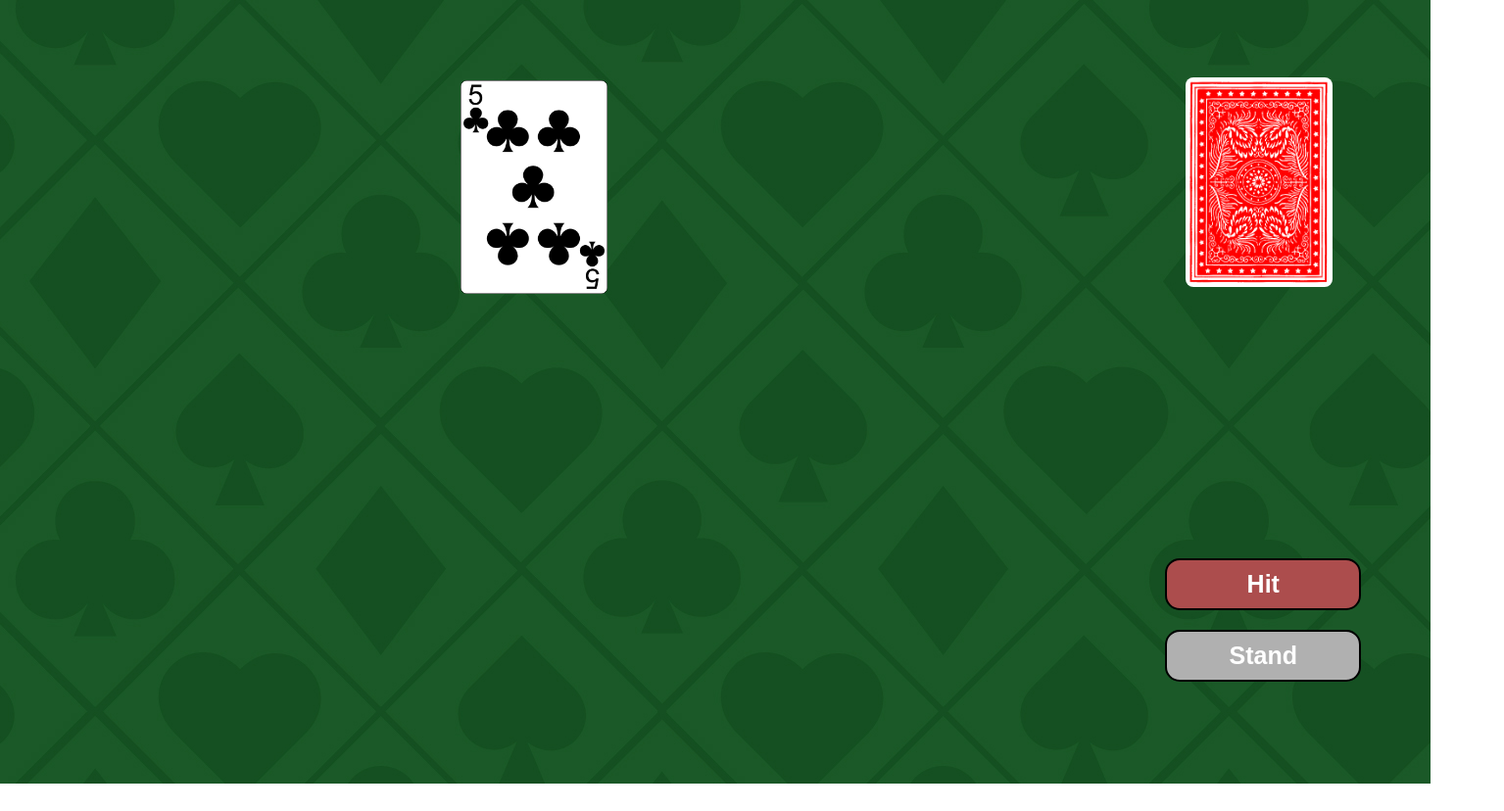
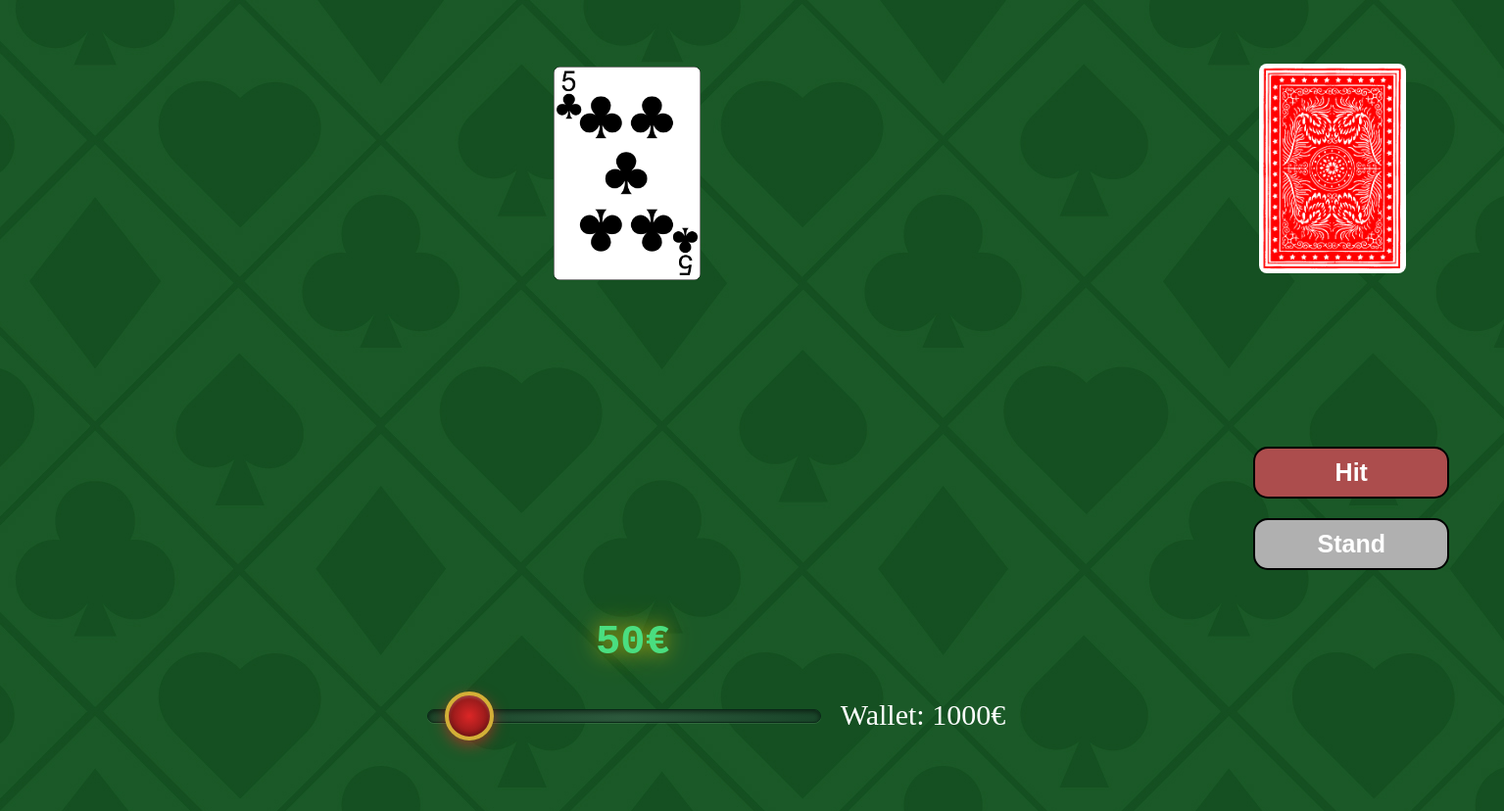
Before and after one commit to MedhoMs/bucajack, a plain HTML site: page index.html in a window 1280 px wide. Shown: the whole page at 98% size, 1535 px wide, since content can reach past the window. Before the commit the page ends 800 px from the top, so only its background shows below. Drawn offline with Linux system fonts and the light colour scheme.

Commit message:
Money system did it

```diff
--- a/index.html
+++ b/index.html
@@ -38,12 +38,20 @@
             </div>
         </main>
 
+        <div id="bet-money">
+            <p id="current-money"></p>
+            <div class="bet-value">
+                <p id="bet-amount">50€</p>
+                <input type="range" min="1" value="50" class="slider" id="money-slider">
+            </div>
+        </div>
+
         <dialog id="win-lose-dialog" >
             <div id="dialog-header"></div>
             <div id="dialog-body">
                 <p id="win-lose-text"></p>
-                <p id="money-earned"></p>
-                <button id="again">¡APOSTAR!</button>
+                <p id="money-round"></p>
+                <button id="again" autofocus>¡APOSTAR!</button>
             </div>
         </dialog>
 
--- a/main.js
+++ b/main.js
@@ -25,20 +25,53 @@ let dealerPoints = document.getElementById("dealer-points");
 let winLoseDialog = document.getElementById("win-lose-dialog");
 let dialogHeader = document.getElementById("dialog-header");
 let winLoseText = document.getElementById("win-lose-text");
-let moneyEarned = document.getElementById("money-earned");
 let againButton = document.getElementById("again");
+let moneyRound = document.getElementById("money-round");
+let moneySlider = document.getElementById("money-slider");
+let betAmount = document.getElementById("bet-amount");
+let currentMoney = document.getElementById("current-money");
 
 ////////VARIABLES////////
 
-let cardDealerId = 1;
-let cardPlayerId = 1;
+
+
+////////GLOBAL VARIABLES////////
+
+let cardDealerId = 1; //Id que incrementara a medida que el dealer saque una carta
+let cardPlayerId = 1; //Id que incrementara a medida que el jugador saque una carta
+let moneyEarned = 1000;
+currentMoney.innerHTML = `Wallet: ${moneyEarned}€`; //El dinero que tengo
+moneySlider.max = moneyEarned;
+
+////////GLOBAL VARIABLES////////
+
 
 
 ////////EVENTS////////
 
 hit.addEventListener("mouseup", hitCard);
 stand.addEventListener("mouseup", standCard);
-againButton.addEventListener("mouseup", restartRound);
+//El atributo "click" me permite usar tanto el click del raton como el ENTER para disparar el evento
+againButton.addEventListener("click", restartRound);
+
+let isDragging = false; //Boolean para comprobar si la sliding bar esta siendo pulsado, y poder usar el listener de "mousemove"
+
+moneySlider.addEventListener('mousedown', function() {
+    isDragging = true;
+});
+
+//Si "isDragging" es true, se activa lo que diga el listener que lo deberia de ser porque lo es cuando mantengo el click por el anterior listener
+moneySlider.addEventListener('mousemove', function() {
+    if (isDragging) {
+        betAmount.innerHTML = `${moneySlider.value}€`;
+    }
+});
+
+moneySlider.addEventListener('mouseup', function() {
+    if (isDragging) {
+        isDragging = false;
+    }
+});
 
 ////////EVENTS////////
 
@@ -100,6 +133,15 @@ function hitCard() {
 
     playerPoints.innerHTML = sumPlayerPoints; //Mostrarlo en pantalla
 
+    playerPoints.classList.add("get-points-animation");
+
+    setTimeout(() => {
+        playerPoints.classList.remove("get-points-animation");
+    }, 300);
+
+    //Cuando tire una carta, le quito el pointerEvents para que no se pueda cambiar la apuesta una vez hayas tirado
+    moneySlider.style.pointerEvents = "none";
+
     cardPlayerId++;
 }
 
@@ -137,6 +179,11 @@ function decidesWinner() {
         winLoseScreen(winner);
         return;
     }
+    if (playerFinalPoints === dealerFinalPoints) {
+        winner = 2;
+        winLoseScreen(winner);
+        return;
+    }
     if (playerFinalPoints > 21) {
         winner = 0;
         winLoseScreen(winner);
@@ -161,17 +208,44 @@ function decidesWinner() {
 }
 
 function winLoseScreen(winner) {
+    let calcMoney; //Variable para calcular el dinero
+    let moneyEarnedFromBet = betAmount.innerHTML; //El dinero que gané/perdí por la apuesta
+    moneyEarnedFromBet = parseInt(moneyEarnedFromBet); //Lo convierto a int para las operaciones
 
     if (winner === 0) {
+        calcMoney = moneyEarned - moneyEarnedFromBet;
+
+        currentMoney.innerHTML = `Wallet: ${calcMoney}€`; //El dinero que tenia restado por lo que aposté
+        moneyEarned = calcMoney; //Actualizo mi dinero maximo
+        moneySlider.max = moneyEarned; //Actualizo el max del slider
+
         winLoseText.innerHTML = `Has perdido bobolón <br> El dealer te la ha jugado (Esto esta amañado)`;
-        moneyEarned.innerHTML = `Pierdes: ${"-moneyEarned"}`;
+        moneyRound.innerHTML = `Pierdes: -${moneyEarnedFromBet}`;
+
     } else if (winner === 1) {
+        calcMoney = moneyEarned + (moneyEarnedFromBet * 2);
+
+        currentMoney.innerHTML = `Wallet: ${calcMoney}€`; //El dinero que tenia duplicado por haber ganado
+        moneyEarned = calcMoney; //Actualizo mi dinero maximo
+        moneySlider.max = moneyEarned; //Actualizo el max del slider
+
         winLoseText.innerHTML = `¡Has ganado cabronazo <br> El dealer está llorando en una esquina!`;
-        moneyEarned.innerHTML = `Ganas: ${"moneyEarned"}`;
+
+        //Debo de hacer otra operacion, ya que el dinero ganado es el dinero apostado * 2 pero sin mi dinero actual
+        calcMoney = moneyEarnedFromBet * 2;
+
+        moneyRound.innerHTML = `Ganas: ${calcMoney}`;
+
     } else if (winner === 2) {
         winLoseText.innerHTML = `Que quieres que te diga <br> Al menos no has perdido ninguna pesata...`;
         winLoseText.innerHTML = "Empate";
     }
+
+    /////MONEY LOOSE LOGIC/////
+
+
+
+    /////MONEY LOOSE LOGIC/////
 
     winLoseDialog.showModal();
 }
@@ -186,12 +260,10 @@ function restartRound() {
     let playerEraseDeck = document.querySelectorAll("#player-deck li");
 
     for (let i = 0; i < dealerEraseDeck.length; i++) {
-        console.log(dealerEraseDeck[i]);
         dealerEraseDeck[i].remove()
     }
 
     for (let i = 0; i < playerEraseDeck.length; i++) {
-        console.log(playerEraseDeck[i]);
         playerEraseDeck[i].remove()
     }
 
@@ -199,15 +271,13 @@ function restartRound() {
     dealerPoints.innerHTML = 0;
     playerPoints.innerHTML = 0;
 
+    //Rehabilito los eventos
+    hit.style.pointerEvents = "all";
+    stand.style.pointerEvents = "all";
+    moneySlider.style.pointerEvents = "all";
+
     //Llamamos a la funcion para que el dealer vuelva a empezar la ronda
     dealerStartRound();
 }
 
-"win-lose-dialog"
-"dialog-header"
-"dialog-body"
-"win-lose-text"
-"money-earned"
-"again"
-
 ////////FUNCTIONS////////
--- a/style.css
+++ b/style.css
@@ -8,12 +8,12 @@ body::-webkit-scrollbar {
 }
 
 main {
-    min-height: 95vh;
+    min-height: 79vh;
     display: flex;
     flex-direction: column;
     align-items: center;
     justify-content: center;
-    gap: 230px;
+    gap: 130px;
 }
 
 .counter {
@@ -29,13 +29,13 @@ img {
     position: relative;
     right: 100px;
     border-radius: 8px;
-    margin-left: 150px;
+    margin-left: 140px;
 }
 
 #dealer-side {
     display: flex;
     align-items: center;
-    gap: 300px;
+    gap: 290px;
 }
 
 #player-side {
@@ -49,6 +49,7 @@ ul {
     justify-content: center;
     padding: 0;
     width: 640px;
+    margin-left: 100px;
 }
 
 li {
@@ -66,8 +67,8 @@ li {
     transform: translateY(400px);
 }
 
-.card-visible {
-    transform: translateY(0px);
+.counter {
+    margin-left: 80px;
 }
 
 #buttons {
@@ -114,3 +115,133 @@ button:active {
 dialog {
     text-align: center;
 }
+
+#bet-money {
+    position: relative;
+    bottom: 50px;
+    left: 90px;
+    display: flex;
+    flex-direction: row-reverse;
+    justify-content: center;
+    align-items: center;
+}
+
+#current-money {
+    font-size: 30px;
+    margin: 0px;
+    padding-top: 100px;
+}
+
+#bet-money input {
+    width: 400px;
+    margin-right: 20px;
+}
+
+.bet-value {
+    display: flex;
+    flex-direction: column;
+}
+
+#bet-amount {
+    color: #4ade80;
+    font-size: 42px;
+}
+
+
+/*/////////FUMADA DE CLAUDE PARA LOS ESTILOS DE LA BARRA/////////*/
+
+@keyframes shine {
+    0%, 100% { opacity: 0.5; }
+    50% { opacity: 1; }
+}
+
+.bet-value {
+    color: #fff;
+    font-size: 48px;
+    font-weight: bold;
+    text-align: center;
+    margin-bottom: 30px;
+    text-shadow:
+        0 0 20px rgba(255, 215, 0, 0.6),
+        0 0 40px rgba(255, 215, 0, 0.3);
+    font-family: 'Courier New', monospace;
+}
+
+.slider {
+    -webkit-appearance: none;
+    appearance: none;
+    width: 100%;
+    height: 12px;
+    background: linear-gradient(to right, #1a472a 0%, #2d5a3d 50%, #1a472a 100%);
+    outline: none;
+    border-radius: 10px;
+    position: relative;
+    box-shadow:
+        inset 0 2px 5px rgba(0, 0, 0, 0.5),
+        0 1px 0 rgba(255, 255, 255, 0.1);
+    border: 1px solid #0a2818;
+}
+.slider::-webkit-slider-thumb {
+    -webkit-appearance: none;
+    appearance: none;
+    width: 50px;
+    height: 50px;
+    background: radial-gradient(circle, #dc2626 0%, #991b1b 60%, #7f1d1d 100%);
+    cursor: pointer;
+    border-radius: 50%;
+    border: 4px solid #d4af37;
+    box-shadow:
+        0 5px 15px rgba(220, 38, 38, 0.6),
+        inset 0 -2px 5px rgba(0, 0, 0, 0.3),
+        inset 0 2px 3px rgba(255, 255, 255, 0.2);
+    position: relative;
+    transition: all 0.2s ease;
+}
+.slider::-webkit-slider-thumb:hover {
+    transform: scale(1.1);
+    box-shadow:
+        0 8px 25px rgba(220, 38, 38, 0.8),
+        inset 0 -2px 5px rgba(0, 0, 0, 0.3),
+        inset 0 2px 3px rgba(255, 255, 255, 0.2);
+}
+.slider::-webkit-slider-thumb:active {
+    transform: scale(0.95);
+}
+.slider::-moz-range-thumb {
+    width: 50px;
+    height: 50px;
+    background: radial-gradient(circle, #dc2626 0%, #991b1b 60%, #7f1d1d 100%);
+    cursor: pointer;
+    border-radius: 50%;
+    border: 4px solid #d4af37;
+    box-shadow:
+        0 5px 15px rgba(220, 38, 38, 0.6),
+        inset 0 -2px 5px rgba(0, 0, 0, 0.3),
+        inset 0 2px 3px rgba(255, 255, 255, 0.2);
+    transition: all 0.2s ease;
+}
+.slider::-moz-range-thumb:hover {
+    transform: scale(1.1);
+}
+
+/*/////////FUMADA DE CLAUDE PARA LOS ESTILOS DE LA BARRA/////////*/
+
+
+
+/*////////KEYFRAMES/////////*/
+
+.get-points-animation {
+    animation: points-animation .2s ease-in-out forwards;
+}
+
+@keyframes points-animation {
+    0%, 100% {
+        transform: scale(1);
+    }
+
+    50% {
+        transform: scale(1.5);
+    }
+}
+
+/*/////////KEYFRAMES/////////*/
```
